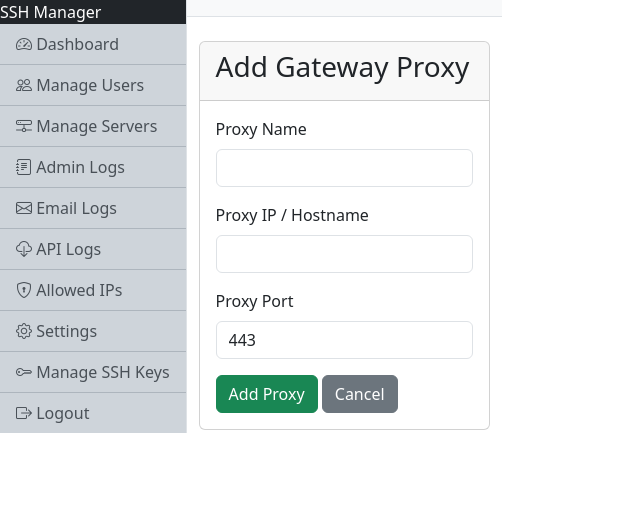
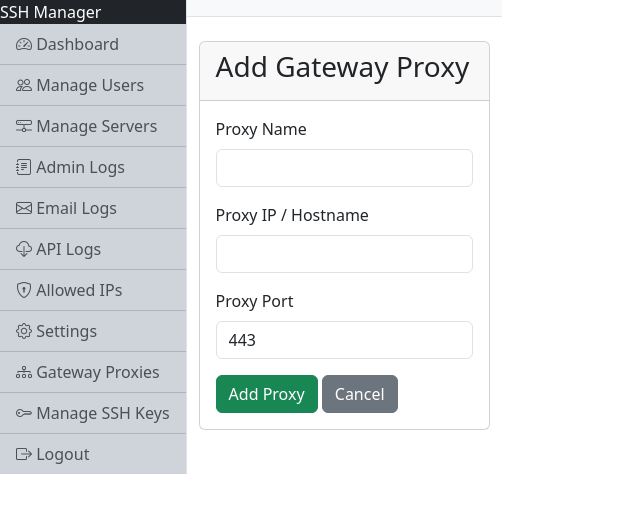
Before and after one commit to Malakhovskyy/ssh-auth-api, a FastAPI app: page /admin/gateway-proxies/add in a window 1280 px wide. Shown: the top 513 px of the page, without its empty margins (0-640 px from the left). Run offline with FastAPI, Linux system fonts and the light colour scheme; the visitor is signed in with stand-in values (Sample User, id 1); some libraries are stand-ins or nearby versions.

Commit message:
added menu 	modified:   app/templates/base.html

```diff
--- a/app/templates/base.html
+++ b/app/templates/base.html
@@ -40,6 +40,9 @@
                 <a href="/admin/settings" class="list-group-item list-group-item-action list-group-item-dark">
                     <i class="bi bi-gear"></i> Settings
                 </a>
+                <a href="/admin/gateway-proxies" class="list-group-item list-group-item-action list-group-item-dark">
+                    <i class="bi bi-diagram-3"></i> Gateway Proxies
+                </a>
             {% endif %}
             <a href="/admin/ssh-keys" class="list-group-item list-group-item-action list-group-item-dark">
                 <i class="bi bi-key"></i> Manage SSH Keys
```
